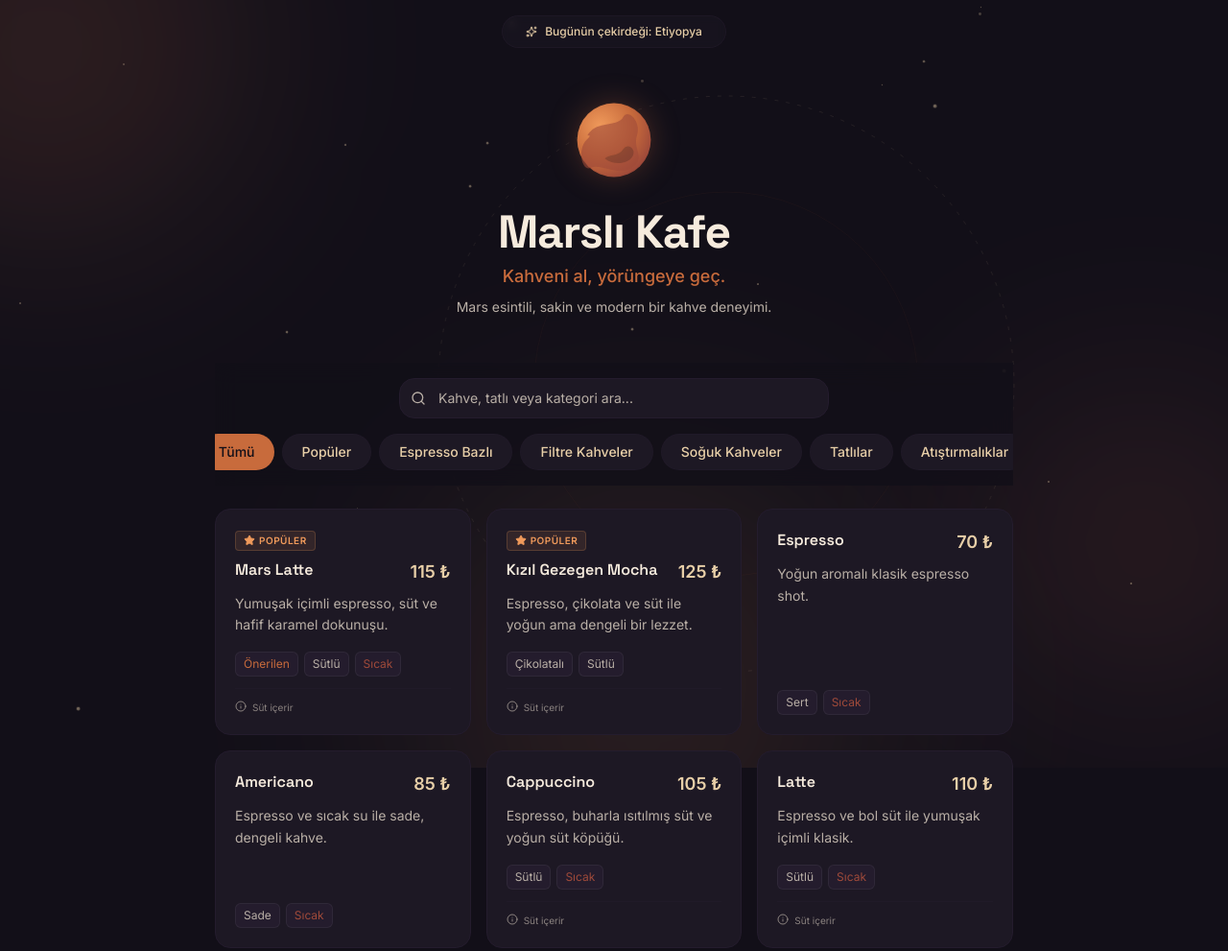
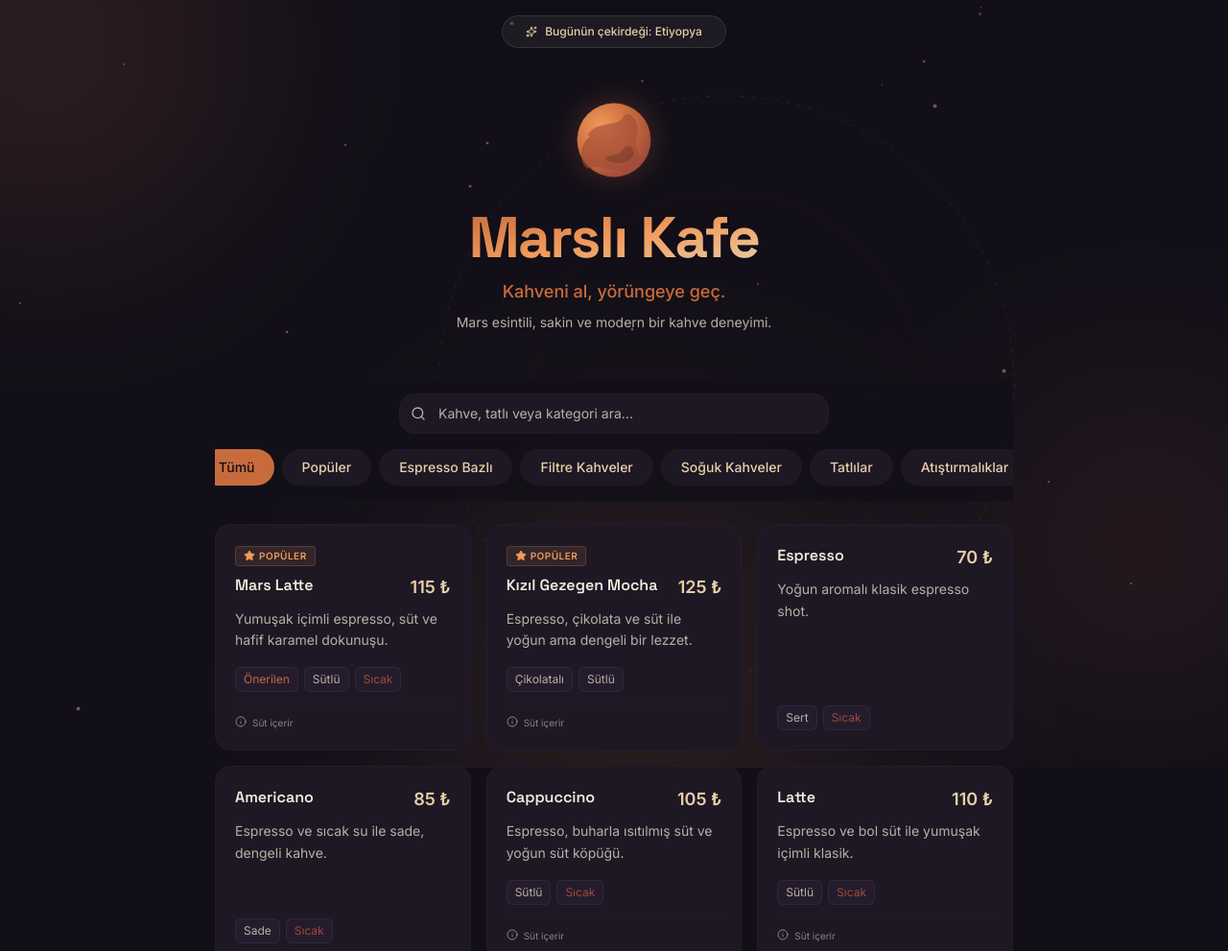
Before and after one commit to Chill451/marsli-kafe, a plain HTML site: page index.html in a window 1280 px wide. Shown: the top 991 px of the page at 96% size. Drawn offline with nearby package versions, Linux system fonts and the light colour scheme.

Commit message:
UI Upgrade: Glassmorphism layout and premium typography

```diff
--- a/index.html
+++ b/index.html
@@ -99,7 +99,7 @@
   <div class="relative z-10 flex flex-col min-h-screen max-w-4xl mx-auto px-4 sm:px-6 lg:px-8">
 
     <!-- Announcement Bar -->
-    <div class="py-2 mt-4 text-center text-xs font-medium text-sand_beige bg-surface/50 backdrop-blur-sm rounded-full border border-card/50 mx-auto px-6 w-max animate-fade-in-up" style="animation-delay: 0.1s;">
+    <div class="py-2 mt-4 text-center text-xs font-medium text-sand_beige bg-white/5 backdrop-blur-xl shadow-[0_4px_30px_rgba(0,0,0,0.1)] rounded-full border border-white/10 mx-auto px-6 w-max animate-fade-in-up" style="animation-delay: 0.1s;">
       <span class="flex items-center gap-2">
         <i data-lucide="sparkles" class="w-3 h-3"></i>
         Bugünün çekirdeği: Etiyopya
@@ -123,7 +123,7 @@
           </defs>
         </svg>
       </div>
-      <h1 class="text-4xl md:text-5xl font-heading font-bold text-cream_text tracking-tight mb-2">Marslı Kafe</h1>
+      <h1 class="text-5xl md:text-6xl font-heading font-bold tracking-tight mb-3 bg-clip-text text-transparent bg-gradient-to-br from-mars_orange via-[#F09A5B] to-sand_beige drop-shadow-sm">Marslı Kafe</h1>
       <p class="text-lg text-mars_orange font-medium mb-2">Kahveni al, yörüngeye geç.</p>
       <p class="text-sm text-muted_text max-w-sm">Mars esintili, sakin ve modern bir kahve deneyimi.</p>
     </header>
@@ -165,7 +165,7 @@
     </main>
 
     <!-- Info Section -->
-    <section class="mb-12 bg-surface/50 rounded-3xl p-6 border border-card/30 animate-fade-in-up" style="animation-delay: 0.4s;">
+    <section class="mb-12 bg-white/5 backdrop-blur-xl shadow-[0_4px_30px_rgba(0,0,0,0.1)] rounded-3xl p-6 border border-white/10 animate-fade-in-up" style="animation-delay: 0.4s;">
       <h2 class="text-lg font-heading font-semibold text-sand_beige mb-4 flex items-center gap-2">
         <i data-lucide="info" class="w-5 h-5"></i>
         İstasyon Bilgileri
```
